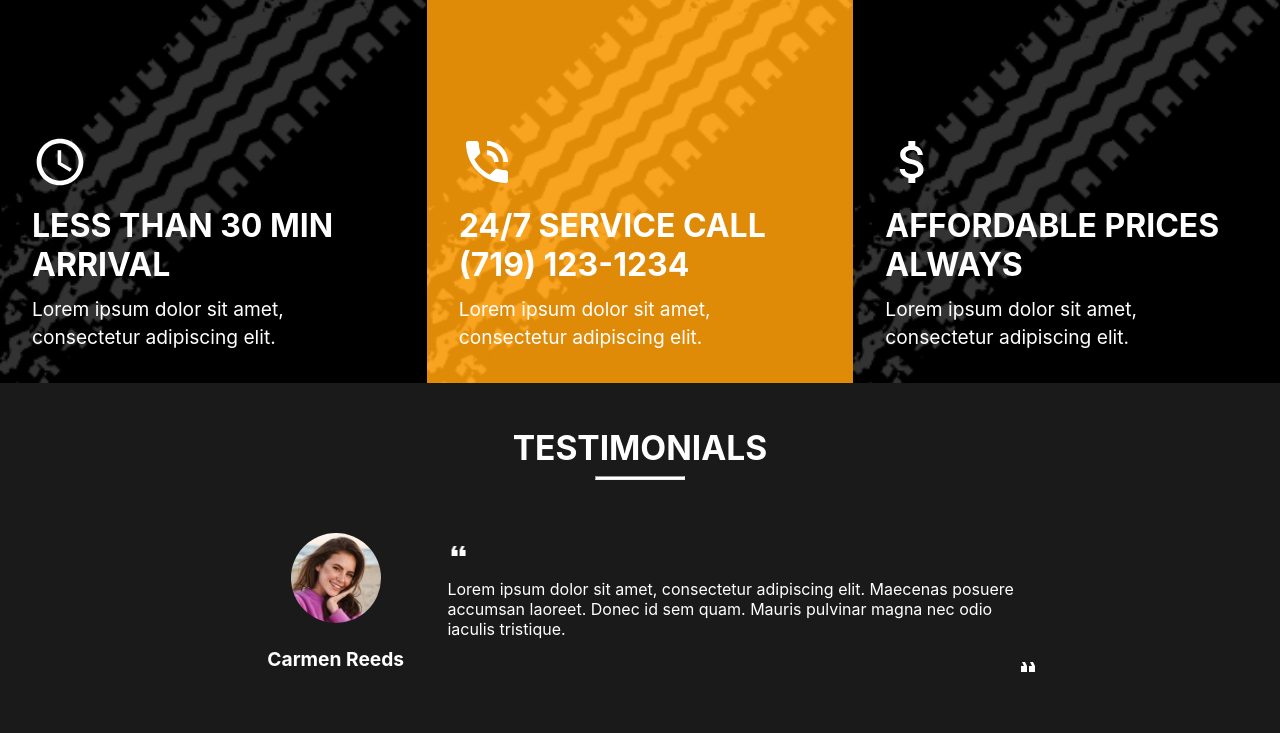
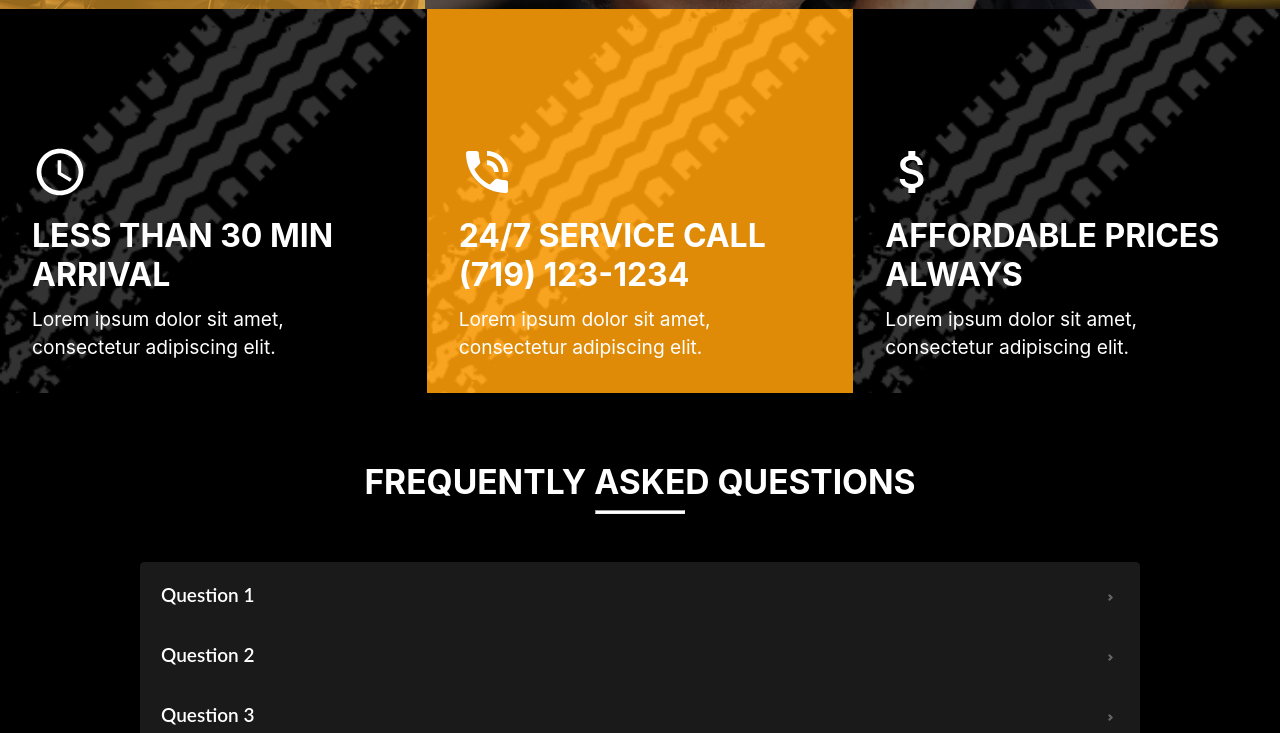
Before and after one commit to dpandev/aztec-towing, a Next.js app: page / in a window 1280 px wide. Shown: the part 2000-2733 px from the top of the page. Built offline with nearby package versions, Linux system fonts and the light colour scheme.

Commit message:
Checkpoint for mockup

```diff
--- a/components/Footer.jsx
+++ b/components/Footer.jsx
@@ -6,12 +6,13 @@ export const Footer = () => {
     <div className={styles.container}>
       <div className={styles.footer}>
         <div className={styles.footerLeft}>
-          <div className={styles.text}>
-            <span>Copyright © 2022&nbsp;</span>
-            <span>Aztec Towing Services, LLC.</span>
+          <div className={styles.text} id={styles.first}>
+            <span style={{ 'text-align': 'left' }}>Copyright © 2022&nbsp;</span>
+            <span>Aztec Towing, LLC.</span>
           </div>
-          <div className={styles.text}>
-            <span>Site built by <a href='/'>Silver Crate Studios</a></span>
+          <div className={styles.text} id={styles.second}>
+            <p style={{ 'text-align': 'right' }}>Site built by&nbsp;</p>
+            <p><a href='/'>Silver Crate Studios</a></p>
           </div>
         </div>
         <div className={styles.footerRight}>
--- a/components/LandingPage.jsx
+++ b/components/LandingPage.jsx
@@ -36,7 +36,7 @@ export const LandingPage = () => {
           <span>Maecenas posuere accumsan laoreet. Donec id sem quam. Mauris pulvinar magna nec odio iaculis tristique. Morbi ex mi, auctor vestibulum ultricies ac, facilisis ac ipsum. Nullam commodo consequat augue, id cursus nisl. Duis lobortis sodales velit, quis maximus urna commodo ultricies. Nam hendrerit dui erat. Donec eu consequat augue. Mauris quis elit dignissim, lacinia odio lacinia, eleifend lorem. Pellentesque ut condimentum augue, et molestie turpis. Morbi porttitor sollicitudin egestas.</span>
         </div>
         <div className={styles.button}>
-          <a>Know More</a>
+          <a>Contact Us</a>
         </div>
       </div>
       <div className={styles.section} id={styles.section4}>
@@ -98,6 +98,46 @@ export const LandingPage = () => {
               <span>Lorem ipsum dolor sit amet, consectetur adipiscing elit.</span>
             </div>
           </div>
+        </div>
+      </div>
+      <div className={styles.section} id={styles.section7}>
+        <div className={styles.heading}>
+          <h2>Frequently Asked Questions</h2>
+        </div>
+        <div className={styles.textDivider}>
+          <hr></hr>
+        </div>
+        <div className={styles.faq}>
+        <input id='faq-a' type='checkbox' />
+          <label htmlFor='faq-a'>
+            <p className={styles.faqHeading}>Question 1</p>
+            <div className={styles.faqArrow}></div>
+            <p className={styles.faqText}>Here is the answer!</p>
+          </label>
+          <input id='faq-b' type='checkbox' />
+          <label htmlFor='faq-b'>
+            <p className={styles.faqHeading}>Question 2</p>
+            <div className={styles.faqArrow}></div>
+            <p className={styles.faqText}>Here is the answer!</p>
+          </label>
+          <input id='faq-c' type='checkbox' />
+          <label htmlFor='faq-c'>
+            <p className={styles.faqHeading}>Question 3</p>
+            <div className={styles.faqArrow}></div>
+            <p className={styles.faqText}>Here is the answer!</p>
+          </label>
+          <input id='faq-d' type='checkbox' />
+          <label htmlFor='faq-d'>
+            <p className={styles.faqHeading}>Question 4</p>
+            <div className={styles.faqArrow}></div>
+            <p className={styles.faqText}>Here is the answer!</p>
+          </label>
+          <input id='faq-e' type='checkbox' />
+          <label htmlFor='faq-e'>
+            <p className={styles.faqHeading}>Question 5</p>
+            <div className={styles.faqArrow}></div>
+            <p className={styles.faqText}>Here is the answer!</p>
+          </label>
         </div>
       </div>
       <div className={styles.section} id={styles.section5}>
--- a/styles/Footer.module.css
+++ b/styles/Footer.module.css
@@ -3,7 +3,8 @@
   flex-direction: row;
   background-color: #000;
   width: 100%;
-  height: 45px;
+  max-height: 75px;
+  padding: 5px 0;
 }
 
 .footer {
@@ -23,7 +24,12 @@
   display: flex;
   color: #fff;
   font-size: 0.75rem;
+  letter-spacing: 0.2ch;
   padding: 0.1rem 0;
+}
+
+.text p {
+  margin: 0;
 }
 
 .footerRight {
@@ -34,6 +40,18 @@
 .contactInfo {
   display: flex;
   color: #fff;
+  font-weight: 600;
+  letter-spacing: 0.2ch;
+  transition: all 0.2s ease-in-out;
+}
+
+.contactInfo:hover {
+  color: #FA9B08;
+}
+
+#second a:hover {
+  transition: all 0.2s ease-in-out;
+  color: #FA9B08;
 }
 
 @media screen and (max-width: 767px) {
--- a/styles/LandingPage.module.css
+++ b/styles/LandingPage.module.css
@@ -79,17 +79,20 @@
 .featureBox h3 {
   font-size: 1.5rem;
   color: #fff;
-  margin: 0 0 1vw 0;
+  margin: 0 0 0.6vw 1vw;
 }
 
 .featureBox h5 {
   font-size: 3rem;
   margin: 0;
   transition: all 0.2s ease-in-out;
+  padding-bottom: 5px;
+  border: 5px solid #F89B08;
 }
 
 .featureBox h5:hover {
-  transform: scale(1.1);
+  /* transform: scale(1.1); */
+  border-bottom: 5px solid #fff;
 }
 
 .featureBox h5 a {
@@ -419,6 +422,109 @@
   justify-content: center;
 }
 
+.section#section7 {
+  padding-top: 5vh;
+  padding-bottom: 10vh;
+  display: flex;
+  align-items: center;
+  flex-direction: column;
+}
+
+#section7 .heading {
+  display: flex;
+  align-items: center;
+  justify-content: center;
+}
+
+#section7 .heading h2 {
+  margin-bottom: 0;
+}
+
+.faqHeading {
+  font-family: Lato;
+  font-weight: 600;
+  font-size: 19px;
+   -webkit-transition: text-indent 0.2s;
+  text-indent: 20px;
+  color: #fff;
+}
+
+.faqText {
+  font-family: Open Sans;
+  font-weight: 400;
+  color: #F89B08;
+  width: 95%;
+  padding-left: 20px;
+  margin-bottom: 30px;
+}
+
+.faq {
+  width: 100%;
+  max-width: 1000px;
+  margin: 5vh auto 0 auto;
+  background: #1A1A1A;
+  border-radius: 4px;
+  position: relative;
+  border: 1px solid #1A1A1A;
+}
+
+.faq label {
+  display: block;
+  position: relative;
+  overflow: hidden;
+  cursor: pointer;
+  height: 56px;
+  padding-top: 1px;
+
+  background-color: #1A1A1A;
+  border-bottom: 1px solid #1A1A1A;
+}
+
+.faq input[type="checkbox"] {
+  display: none;
+}
+
+.faq .faqArrow {
+  width: 5px;
+  height: 5px;
+  transition: -webkit-transform 0.8s;
+  transition: transform 0.8s;
+  transition: transform 0.8s, -webkit-transform 0.8s;
+  -webkit-transition-timing-function: cubic-bezier(0.68, -0.55, 0.265, 1.55);
+  border-top: 2px solid rgba(255, 255, 255, 0.33);
+  border-right: 2px solid rgba(255, 255, 255, 0.33);
+  float: right;
+  position: relative;
+  top: -30px;
+  right: 27px;
+  -webkit-transform: rotate(45deg);
+  transform: rotate(45deg);
+}
+
+ .faq input[type="checkbox"]:checked + label > .faqArrow {
+  transition: -webkit-transform 0.8s;
+  transition: transform 0.8s;
+  transition: transform 0.8s, -webkit-transform 0.8s;
+  -webkit-transition-timing-function: cubic-bezier(0.68, -0.55, 0.265, 1.55);
+  -webkit-transform: rotate(135deg);
+  transform: rotate(135deg);
+}
+ .faq input[type="checkbox"]:checked + label {
+  display: block;
+  background: #1A1A1A !important;
+  color: #F89B08;
+  height: 175px;
+  transition: height 0.8s;
+  -webkit-transition-timing-function: cubic-bezier(0.68, -0.55, 0.265, 1.55);
+}
+
+ .faq input[type='checkbox']:not(:checked) + label {
+  display: block;
+  transition: height 0.8s;
+  height: 60px;
+  -webkit-transition-timing-function: cubic-bezier(0.68, -0.55, 0.265, 1.55);
+}
+
 @media screen and (max-width: 767px) {
   .heading, .subheading {
     max-width: 100vw;
@@ -505,4 +611,8 @@
   .profileBox h3 {
     font-size: 1rem;
   }
+
+  #section7 .textDivider {
+    align-self: flex-start;
+  }
 }
--- a/styles/Navbar.module.css
+++ b/styles/Navbar.module.css
@@ -21,10 +21,12 @@
   display: flex;
   justify-content: space-between;
   transition: all 0.2s ease-in-out;
+  padding-bottom: 5px;
+  border: 5px solid #FA9B08;
 }
 
 .brandLogo:hover {
-  transform: scale(1.1);
+  border-bottom: 5px solid #000;;
 }
 
 .list {
@@ -37,21 +39,20 @@
 .listItem {
   display: flex;
   margin: 0 0.2vw;
-  padding: 0.6vw 1vw;
+  padding: 0.3vw 1vw;
   font-size: 1rem;
   font-weight: 700;
   color: #000;
   cursor: pointer;
   transition: all .2s ease-in-out;
-  border-radius: 10px;
-  border: 2px solid #FA9B08;
+  border: 5px solid #FA9B08;
 }
 
 .listItem:hover {
-  color: #FA9B08;
-  border: 2px solid #000;
-  border-radius: 10px;
-  background-color: #000;
+  /* color: #FA9B08; */
+  border-bottom: 5px solid #000;
+  /* border-radius: 10px; */
+  /* background-color: #000; */
 }
 
 .mobileContainer {
@@ -89,11 +90,11 @@
   line-height: 1rem;
 }
 
+/* nav fullscreen animation fade needs to use visible to animate */
 .displayNone {
-  /* display: none; */
   visibility: hidden;
   opacity: 0;
-  transition: visibility 0s, opacity 0.5s linear;
+  transition: display 0s, opacity 0.5s linear;
 }
 
 .mobileNavFullscreen {
@@ -103,7 +104,7 @@
   height: 100%;
   width: 100%;
   overflow: hidden;
-  background-color: rgba(0, 0, 0, 0.9);
+  background-color: rgba(0, 0, 0, 0.95);
   transition: all 0.2s ease-in-out;
 }
 
--- a/styles/globals.css
+++ b/styles/globals.css
@@ -6,6 +6,7 @@ body {
   margin: 0;
   font-family: -apple-system, BlinkMacSystemFont, Segoe UI, Roboto, Oxygen,
     Ubuntu, Cantarell, Fira Sans, Droid Sans, Helvetica Neue, sans-serif;
+    background-color: #000;
 }
 
 html {
```
